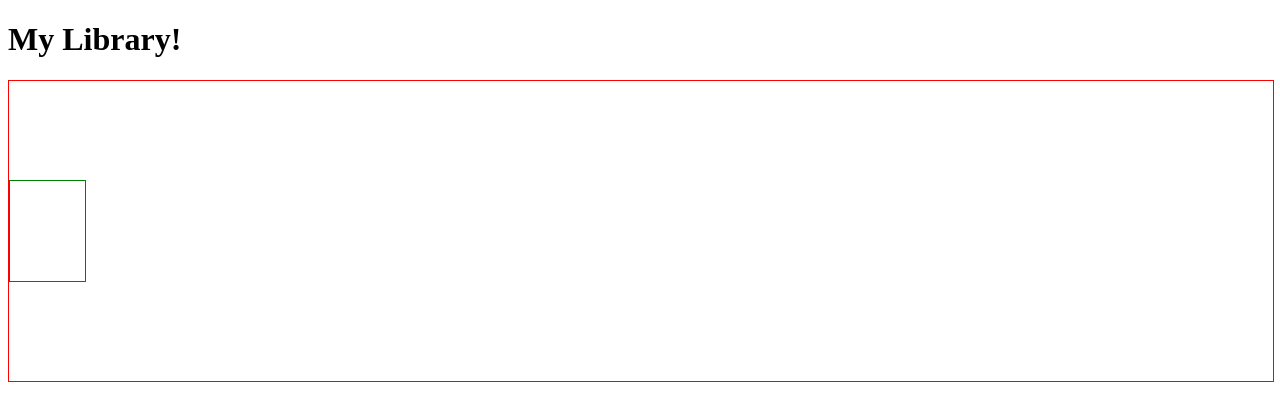
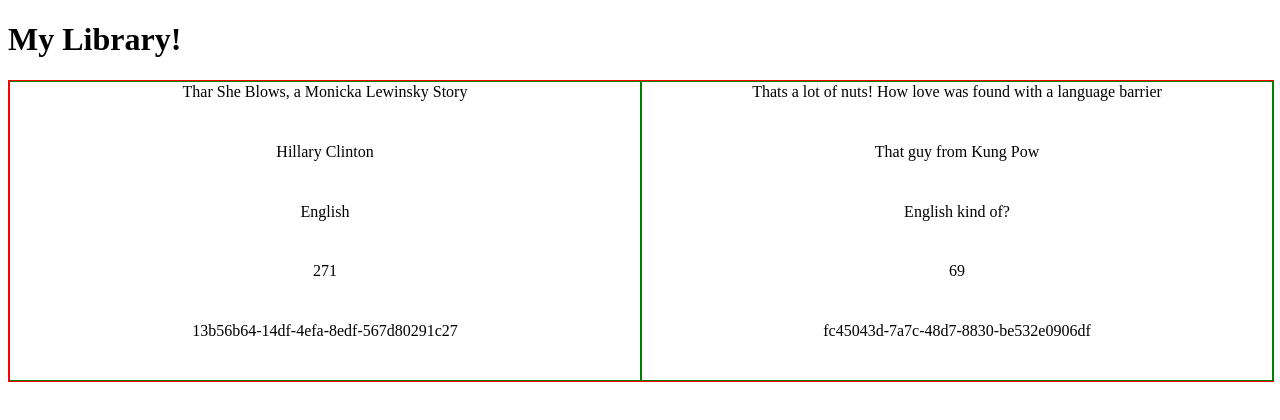
Before and after one commit to Velarken/library, a plain HTML site: page index.html in a window 1280 px wide. Drawn offline with Linux system fonts and the light colour scheme.

Commit message:
Added code to generate a new card filled with info from given array

```diff
--- a/index.html
+++ b/index.html
@@ -9,9 +9,6 @@
 <body>
     <h1>My Library!</h1>
     <div class="card-container">
-        <div class="card">
-
-        </div>
     </div>
     <script src="script.js"></script>
 </body>
--- a/script.js
+++ b/script.js
@@ -20,7 +20,70 @@ const book1 = addBookToLibrary(
     "English",
     271
 )
+const book2 = addBookToLibrary(
+    "Thats a lot of nuts! How love was found with a language barrier",
+    "That guy from Kung Pow",
+    "English kind of?",
+    69
+)
 console.table(myLibrary)
 
 // loop through the myLibrary array, and display each book on the page
-const bookCard = document.querySelector(".card");
+const bookContainer = document.querySelector(".card-container");
+/*const bookTitle = document.querySelector(".title");
+const bookAuthor = document.querySelector(".author");
+const bookLanguage = document.querySelector(".nativeLanguage");
+const bookPageCount = document.querySelector(".pageCount");
+const bookID = document.querySelector(".uniqueID"); */
+
+
+
+
+
+function generateLibrary (array) {
+    array.forEach(function (item){
+
+    const newCard = document.createElement("div");
+    newCard.classList.add("card");
+    bookContainer.append(newCard);
+    const bookTitle = document.createElement("div");
+    bookTitle.classList.add("title");
+    newCard.appendChild(bookTitle);
+    const bookAuthor = document.createElement("div");
+    bookAuthor.classList.add("author");
+    newCard.appendChild(bookAuthor);
+    const bookLanguage = document.createElement("div");
+    bookLanguage.classList.add("language");
+    newCard.appendChild(bookLanguage);
+    const bookPageCount = document.createElement("div");
+    bookPageCount.classList.add("pages");
+    newCard.appendChild(bookPageCount);
+    const uniqueID = document.createElement("div");
+    uniqueID.classList.add("ID");
+    newCard.appendChild(uniqueID);
+
+        for (let book in array) {
+            bookTitle.textContent = item.title;
+            bookAuthor.textContent = item.author;
+            bookLanguage.textContent = item.nativeLanguage;
+            bookPageCount.textContent = item.pageCount;
+            uniqueID.textContent = item.bookID
+        }
+    })
+}
+
+/*     for (let book in array) {
+        console.log(book);
+        for (let key in object) {
+            bookTitle.textContent = object[key];
+            bookAuthor.textContent = "hello";
+            bookLanguage.textContent = "hello";
+            bookPageCount.textContent = "hello";
+            bookID.textContent = "hello";
+        }
+    }
+ */
+
+
+generateLibrary(myLibrary);
+console.table(myLibrary)
--- a/style.css
+++ b/style.css
@@ -3,15 +3,22 @@
     --text-color:rgb(255, 255, 255);
 }
 .card-container {
-    display:grid;
+    display:flex;
     grid-template:repeat(auto-fit,1fr)/repeat(auto-fit,1fr);
     width:100%;
     height:300px;
     border:1px solid red;
 }
 .card {
-    grid-area:2/1/3/2;
-    width: 75px;
-    height: 100px;
+    display:flex;
+    flex-direction:column;
+    flex:1;
+    min-width: 75px;
+    min-height: 100px;
     border:1px solid green;
 }
+.title,.author,.language,.pages,.ID {
+    flex:1;
+    text-align: center;
+    margin:0.1rem;
+}
```
